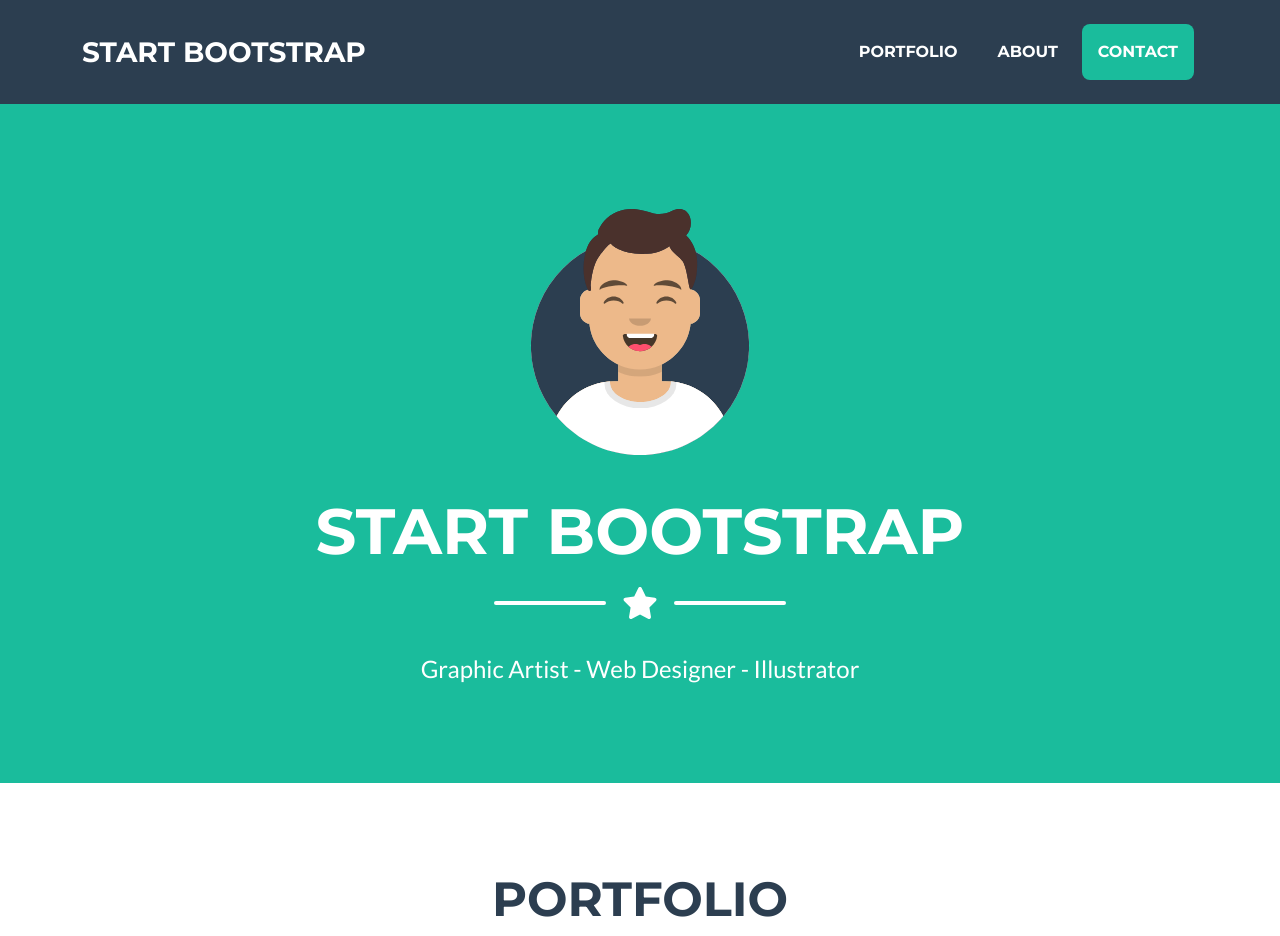
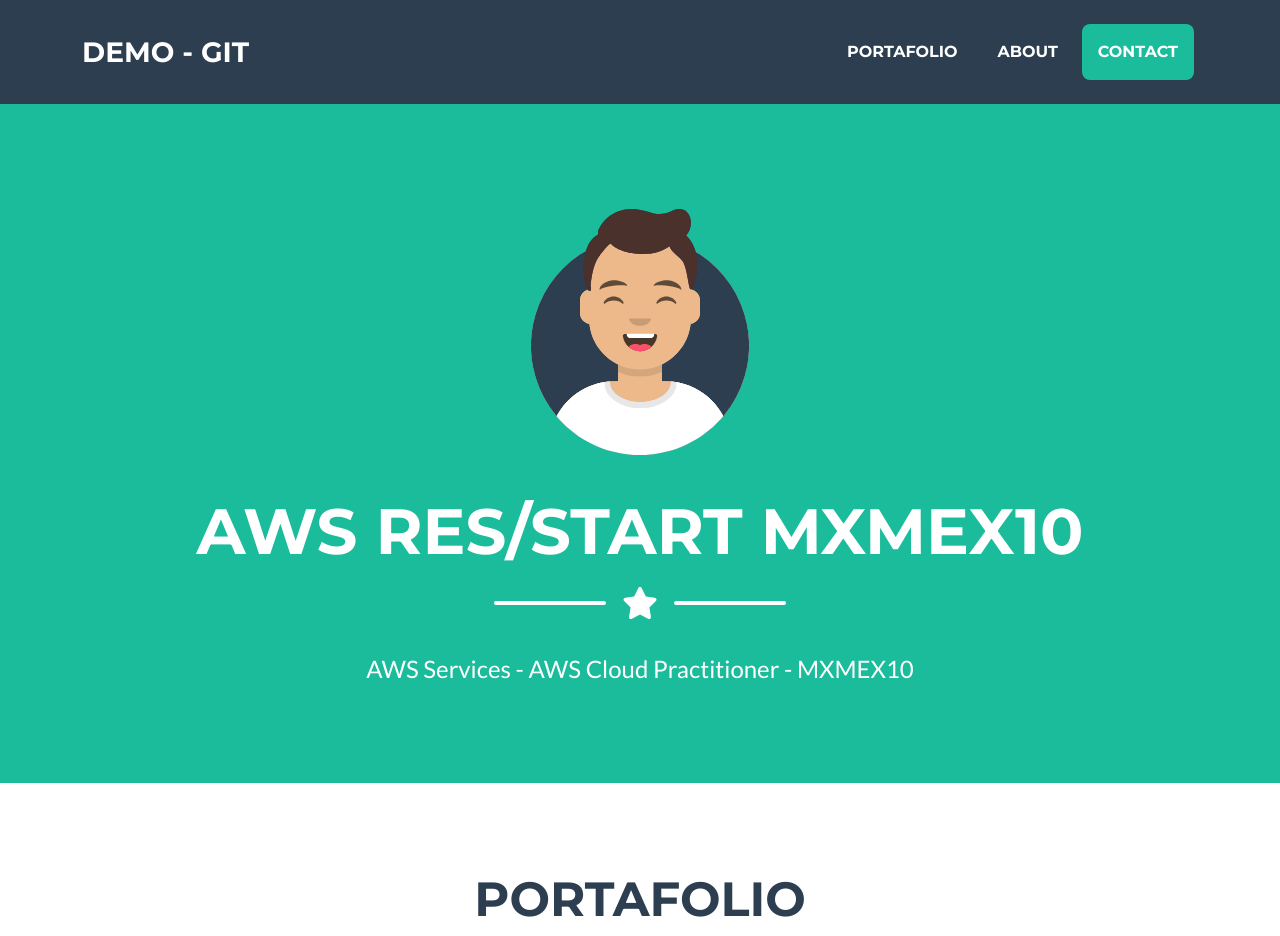
Before and after one commit to ppacheco21/demo-git-template, a plain HTML site: page index.html in a window 1280 px wide. Shown: the top 936 px of the page. Drawn offline with nearby package versions, Linux system fonts and the light colour scheme.

Commit message:
segundo commit, texto a espanol

```diff
--- a/index.html
+++ b/index.html
@@ -5,7 +5,7 @@
         <meta name="viewport" content="width=device-width, initial-scale=1, shrink-to-fit=no" />
         <meta name="description" content="" />
         <meta name="author" content="" />
-        <title>Freelancer - Start Bootstrap Theme</title>
+        <title>Demostración Git - Git Hub</title>
         <!-- Favicon-->
         <link rel="icon" type="image/x-icon" href="assets/favicon.ico" />
         <!-- Font Awesome icons (free version)-->
@@ -20,14 +20,14 @@
         <!-- Navigation-->
         <nav class="navbar navbar-expand-lg bg-secondary text-uppercase fixed-top" id="mainNav">
             <div class="container">
-                <a class="navbar-brand" href="#page-top">Start Bootstrap</a>
+                <a class="navbar-brand" href="#page-top">Demo - Git</a>
                 <button class="navbar-toggler text-uppercase font-weight-bold bg-primary text-white rounded" type="button" data-bs-toggle="collapse" data-bs-target="#navbarResponsive" aria-controls="navbarResponsive" aria-expanded="false" aria-label="Toggle navigation">
                     Menu
                     <i class="fas fa-bars"></i>
                 </button>
                 <div class="collapse navbar-collapse" id="navbarResponsive">
                     <ul class="navbar-nav ms-auto">
-                        <li class="nav-item mx-0 mx-lg-1"><a class="nav-link py-3 px-0 px-lg-3 rounded" href="#portfolio">Portfolio</a></li>
+                        <li class="nav-item mx-0 mx-lg-1"><a class="nav-link py-3 px-0 px-lg-3 rounded" href="#portfolio">Portafolio</a></li>
                         <li class="nav-item mx-0 mx-lg-1"><a class="nav-link py-3 px-0 px-lg-3 rounded" href="#about">About</a></li>
                         <li class="nav-item mx-0 mx-lg-1"><a class="nav-link py-3 px-0 px-lg-3 rounded" href="#contact">Contact</a></li>
                     </ul>
@@ -40,7 +40,7 @@
                 <!-- Masthead Avatar Image-->
                 <img class="masthead-avatar mb-5" src="assets/img/avataaars.svg" alt="..." />
                 <!-- Masthead Heading-->
-                <h1 class="masthead-heading text-uppercase mb-0">Start Bootstrap</h1>
+                <h1 class="masthead-heading text-uppercase mb-0">AWS reS/Start MXMEX10</h1>
                 <!-- Icon Divider-->
                 <div class="divider-custom divider-light">
                     <div class="divider-custom-line"></div>
@@ -48,14 +48,14 @@
                     <div class="divider-custom-line"></div>
                 </div>
                 <!-- Masthead Subheading-->
-                <p class="masthead-subheading font-weight-light mb-0">Graphic Artist - Web Designer - Illustrator</p>
+                <p class="masthead-subheading font-weight-light mb-0">AWS Services - AWS Cloud Practitioner - MXMEX10</p>
             </div>
         </header>
         <!-- Portfolio Section-->
         <section class="page-section portfolio" id="portfolio">
             <div class="container">
                 <!-- Portfolio Section Heading-->
-                <h2 class="page-section-heading text-center text-uppercase text-secondary mb-0">Portfolio</h2>
+                <h2 class="page-section-heading text-center text-uppercase text-secondary mb-0">Portafolio</h2>
                 <!-- Icon Divider-->
                 <div class="divider-custom">
                     <div class="divider-custom-line"></div>
@@ -125,7 +125,7 @@
         <section class="page-section bg-primary text-white mb-0" id="about">
             <div class="container">
                 <!-- About Section Heading-->
-                <h2 class="page-section-heading text-center text-uppercase text-white">About</h2>
+                <h2 class="page-section-heading text-center text-uppercase text-white">Acerca de</h2>
                 <!-- Icon Divider-->
                 <div class="divider-custom divider-light">
                     <div class="divider-custom-line"></div>
@@ -150,7 +150,7 @@
         <section class="page-section" id="contact">
             <div class="container">
                 <!-- Contact Section Heading-->
-                <h2 class="page-section-heading text-center text-uppercase text-secondary mb-0">Contact Me</h2>
+                <h2 class="page-section-heading text-center text-uppercase text-secondary mb-0">Contactame</h2>
                 <!-- Icon Divider-->
                 <div class="divider-custom">
                     <div class="divider-custom-line"></div>
```
